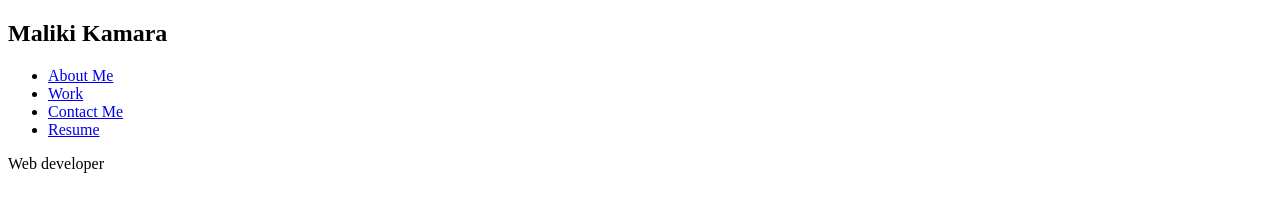
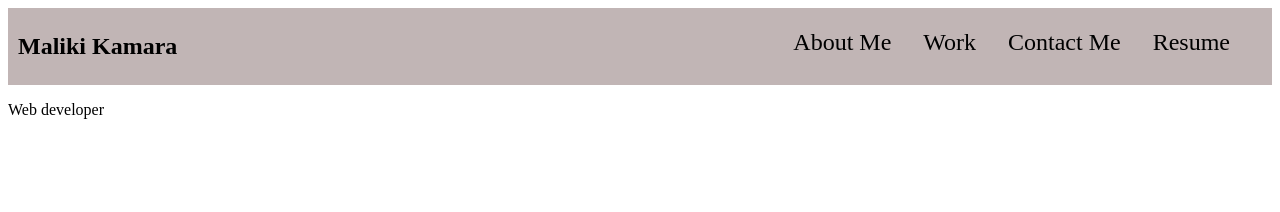
Before and after one commit to MFKAMARA/professional_portfolio, a plain HTML site: page index.html in a window 1280 px wide. Drawn offline with Linux system fonts and the light colour scheme.

Commit message:
add styling for nav bar

```diff
--- a/asset/css/style.css
+++ b/asset/css/style.css
@@ -0,0 +1,19 @@
+
+nav{
+    display: flex;
+    justify-content: space-between;
+    background-color: rgb(193, 181, 181);
+    padding: 5px 10px;
+}
+ul{
+    display: flex;
+}
+ul li{
+    list-style-type: none;
+    margin-right: 2rem;
+    font-size: x-large;
+}
+ul a{
+    text-decoration: none;
+    color: black;
+}
--- a/index.html
+++ b/index.html
@@ -3,6 +3,7 @@
 <head>
     <meta charset="UTF-8">
     <meta name="viewport" content="width=device-width, initial-scale=1.0">
+    <link rel="stylesheet" type="text/css" href="asset/css/style.css">
     <title>Maliki Kamara</title>
 </head>
 <body>
```
